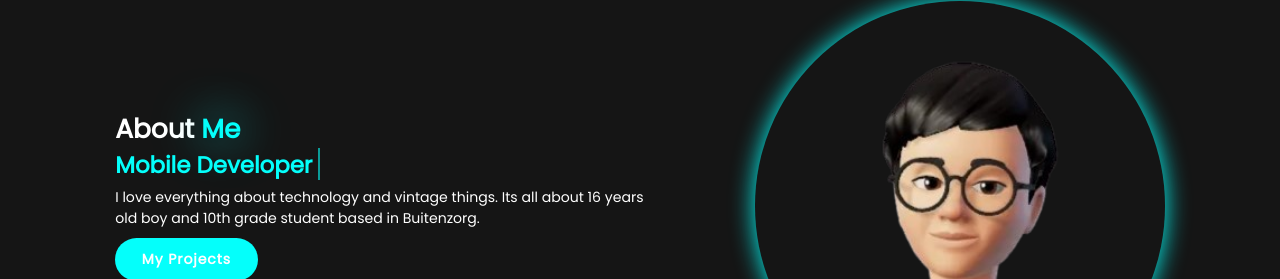
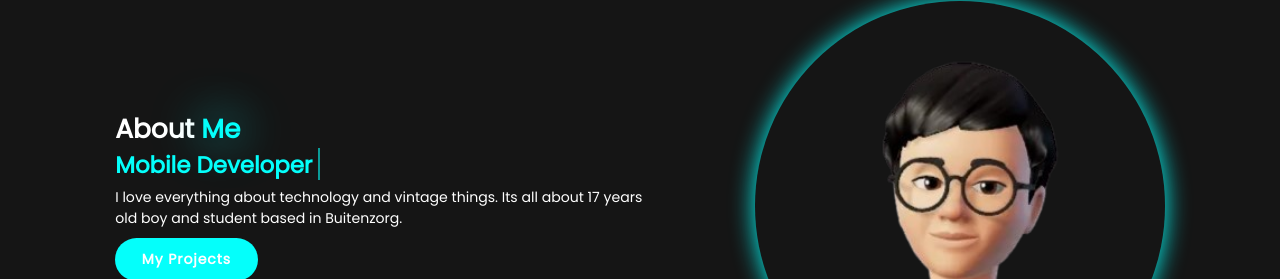
Before and after one commit to haqbiel/haqbiel.github.io, a plain HTML site: page index.html in a window 1280 px wide. Shown: the part 1001-1280 px from the top of the page. Drawn offline with nearby package versions, Linux system fonts and the light colour scheme.

Commit message:
Update index.html
years

```diff
--- a/index.html
+++ b/index.html
@@ -54,7 +54,7 @@
         <h3 class="text-animation">
         <span></span>
         </h3>
-        <p>I love everything about technology and vintage things. Its all about 16 years old boy and 10th grade student based in Buitenzorg.</p>
+        <p>I love everything about technology and vintage things. Its all about 17 years old boy and student based in Buitenzorg.</p>
         <a href="#services" class="btn">My Projects</a>
         </div>
         <div class="about-img">
```
